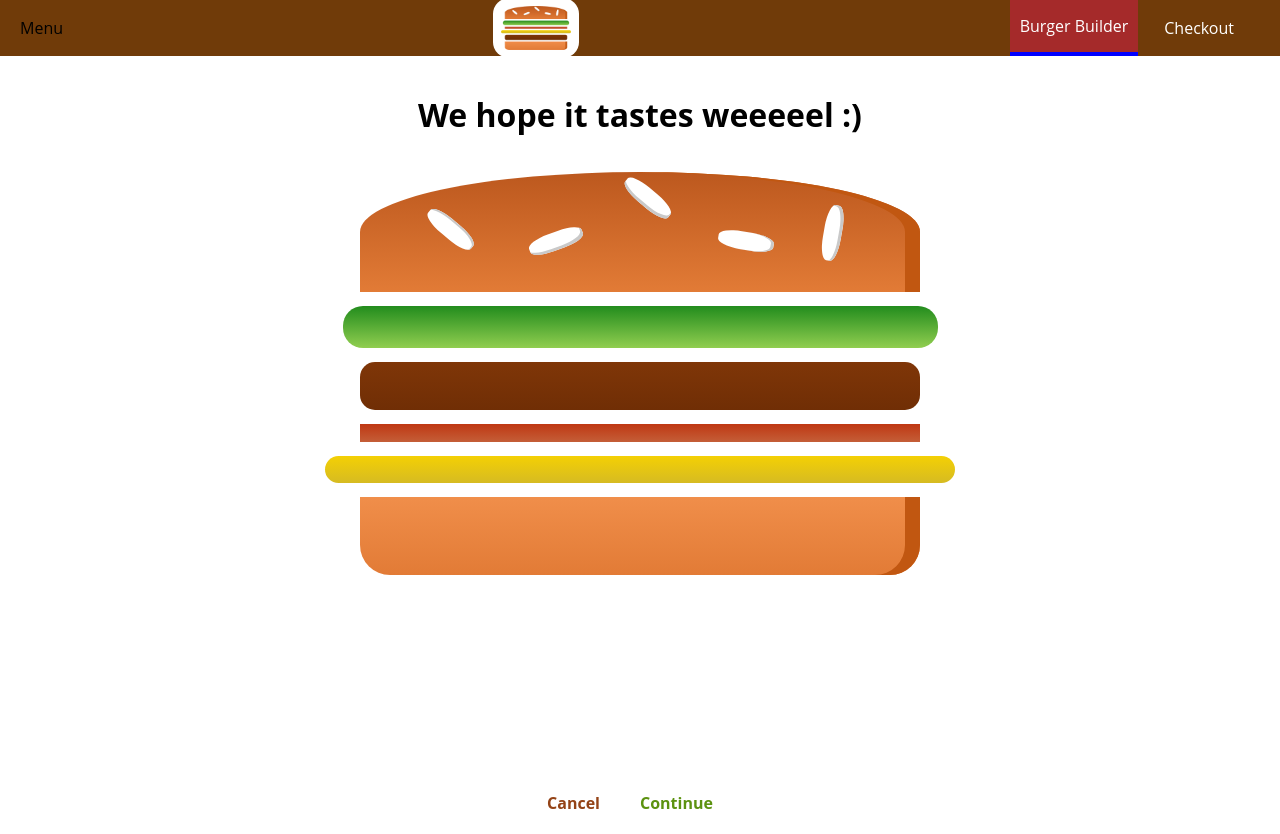
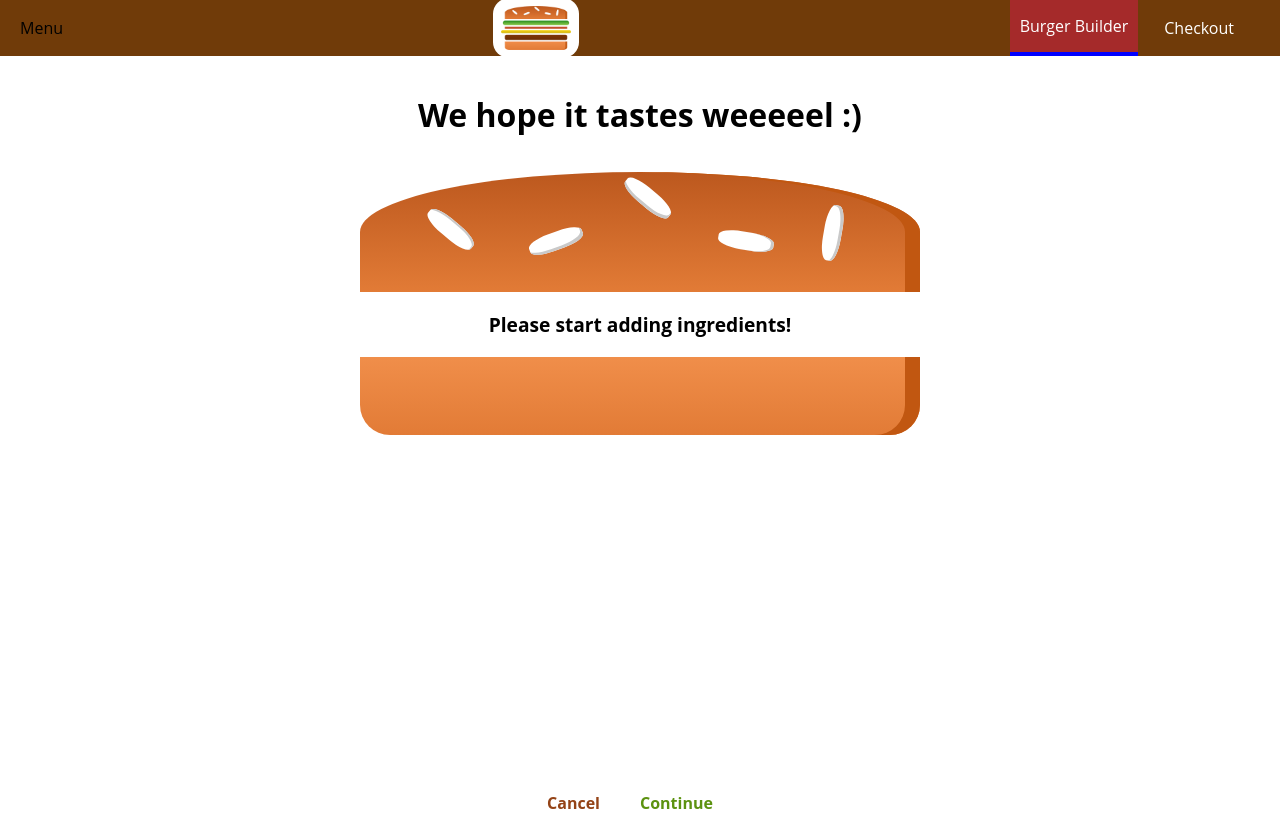
Before and after one commit to vVeskov/burger-builder-project, a React (Create React App) app in the folder burger-project/: page /checkout in a window 1280 px wide. Built offline with nearby package versions, Linux system fonts and the light colour scheme.

Commit message:
Query params added !

```diff
--- a/burger-project/src/components/Burger/Burger.js
+++ b/burger-project/src/components/Burger/Burger.js
@@ -3,7 +3,6 @@
 import BurgerIngredient from './BurgerIngredient/BurgerIngredient';
 
 const burger = props => {
-    console.log(props)
     let transformedIngredients = Object.keys(props.ingredients).map(igKey => {
         return [...Array(props.ingredients[igKey])].map((_, i) => {
             return <BurgerIngredient key={igKey + i} type={igKey} />
--- a/burger-project/src/containers/BurgerBuilder/BurgerBuilder.js
+++ b/burger-project/src/containers/BurgerBuilder/BurgerBuilder.js
@@ -80,12 +80,19 @@
         //     })
         // })
         const queryParams = [];
+        console.log(this.state.ingredients)
         for (let i in this.state.ingredients) {
+            queryParams.push(encodeURIComponent(i) + '=' + encodeURIComponent(this.state.ingredients[i]));
+        }
 
-        }
+        console.log(queryParams)
+
+        const queryString = queryParams.join('&');
+
+
         this.props.history.push({
             pathname: '/checkout',
-            search: ''
+            search: '?' + queryString
         })
     }
 
--- a/burger-project/src/containers/Checkout/Checkout.js
+++ b/burger-project/src/containers/Checkout/Checkout.js
@@ -9,6 +9,19 @@
             bacon: 1,
             cheese: 1,
         }
+    }
+
+    componentDidMount() {
+        const query = new URLSearchParams(this.props.location.search)
+        const ingredients = {
+
+        }
+        for (let param of query.entries()) {
+            ingredients[param[0]] = +param[1]
+        }
+        this.setState({
+            ingredients: ingredients
+        })
     }
 
     checkoutCanceledHandler = () => {
```
